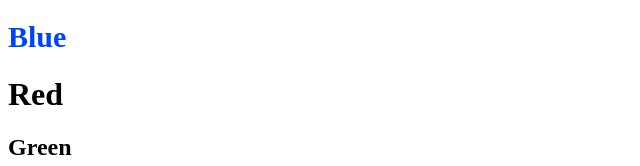
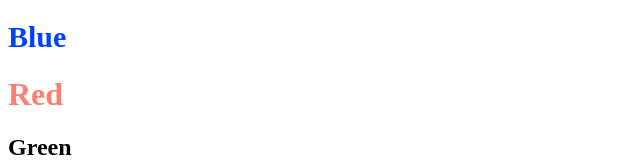
Before and after one commit to vilreo/Test-1, a plain HTML site: page styletest.html in a window 1280 px wide. Shown: the top 166 px of the page, without its empty margins (0-640 px from the left). Drawn offline with Linux system fonts and the light colour scheme.

Commit message:
Update styletest.html

```diff
--- a/styletest.html
+++ b/styletest.html
@@ -5,7 +5,7 @@
 </head>
 <body>
     <h1 style="font-size: 30px; color: #0043FF">Blue</h1>
-    <h1>Red</h1>
+    <h1 style="color: salmon">Red</h1>
     <h2>Green</h2>
     <h2>Bled</h2>
 </body>
```
